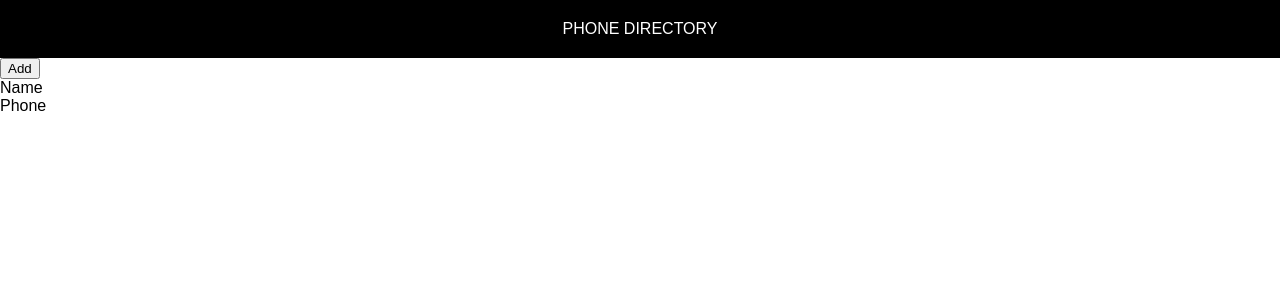
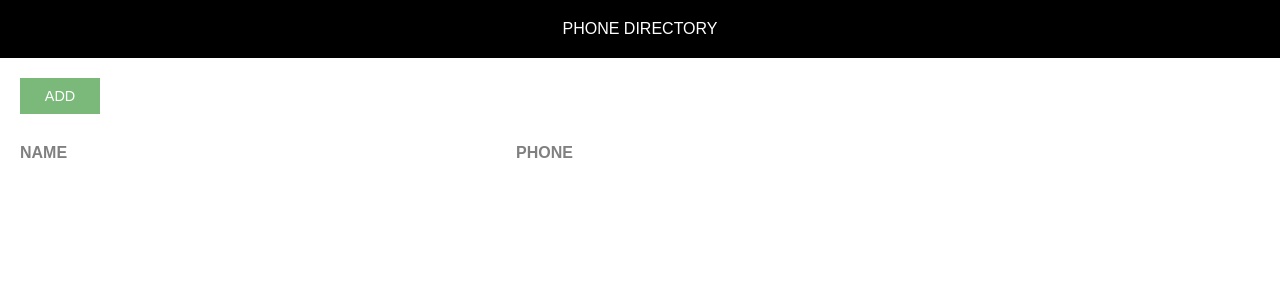
Before and after one commit to vaishali998/phone-directory, a React (Create React App) app: page / in a window 1280 px wide. Shown: the top 300 px of the page. Built offline with nearby package versions, Linux system fonts and the light colour scheme.

Commit message:
Styling: Styled 'App' (Home Page)

```diff
--- /dev/null
+++ b/src/App.css
@@ -0,0 +1,44 @@
+.component-body-container {
+  padding: 20px;
+}
+
+.custom-btn {
+  padding: 10px;
+  border: none;
+  margin-right: 10px;
+  text-transform: uppercase;
+  width: 80px;
+  font-size: 0.9rem;
+  cursor: pointer;
+  outline: none;
+}
+
+.add-btn {
+  background: #7ab97a;
+  color: #fff;
+}
+
+.grid-container {
+  display: grid;
+  grid-template-columns: 40% 30% auto;
+  margin-bottom: 10px;
+}
+
+.heading-container {
+  margin: 30px 0 30px 0;
+  width: 100%;
+}
+
+.grid-item {
+  background-color: rgba(255, 255, 255, 0.8);
+  font-size: 1.15rem;
+  word-wrap: break-word;
+  padding-right: 10px;
+}
+
+.name-heading, .phone-heading {
+  font-size: 1rem;
+  font-weight: 600;
+  color: #808080;
+  text-transform: uppercase;
+}
--- a/src/App.js
+++ b/src/App.js
@@ -1,15 +1,19 @@
 import React, { Component } from 'react';
 import Header from './Header.js';
-
+import './App.css';
 class App extends Component {
   render() {
     return (
-      <div>
-         <Header/>
-        <button>Add</button>
-        <div>
-          <span>Name</span><br />
-          <span>Phone</span>
+     <div>
+
+      <Header />
+        <div className="component-body-container">
+          <button className="custom-btn add-btn">Add</button>
+
+          <div className="grid-container heading-container">
+            <span className="grid-item name-heading">Name</span>
+            <span className="grid-item phone-heading">Phone</span>
+          </div>
         </div>
       </div>
     );
```
